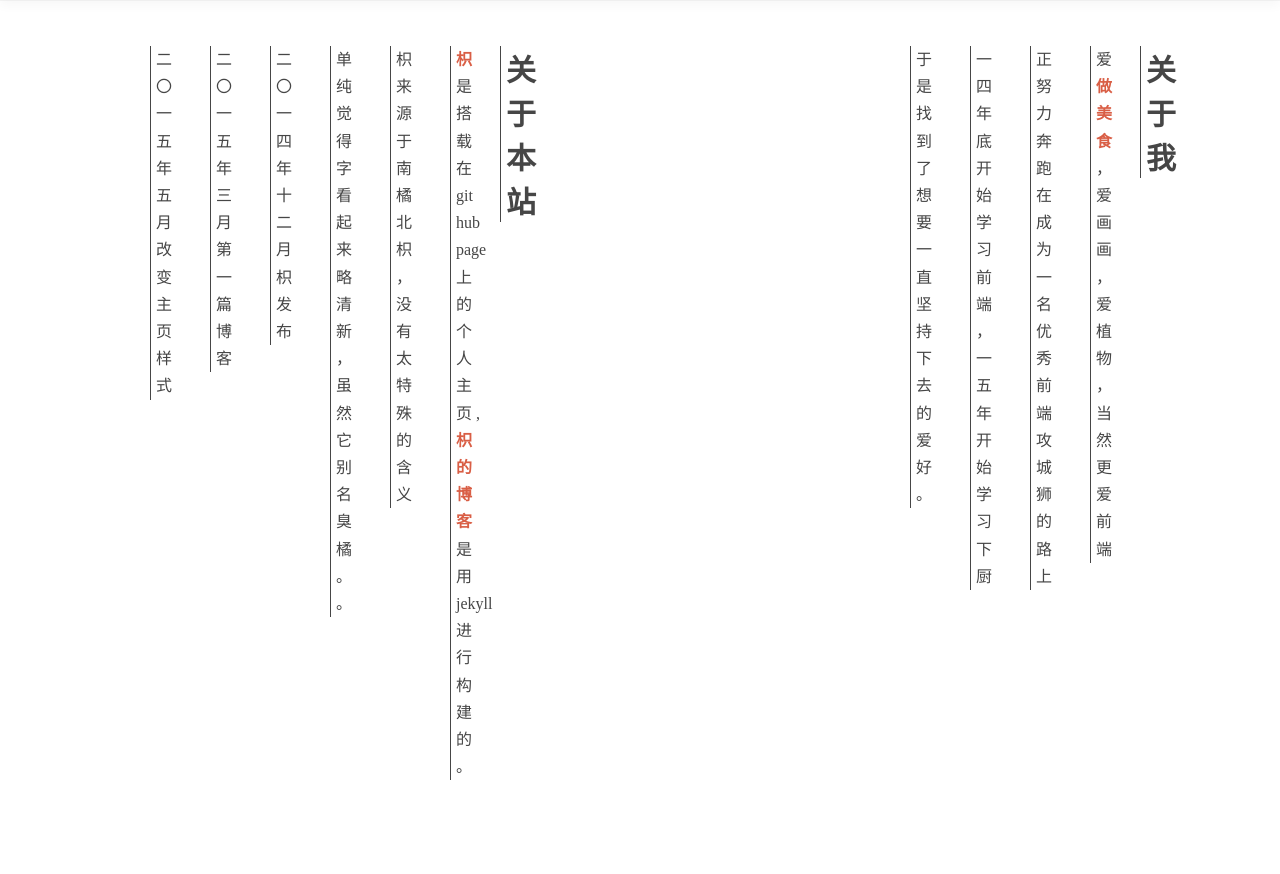
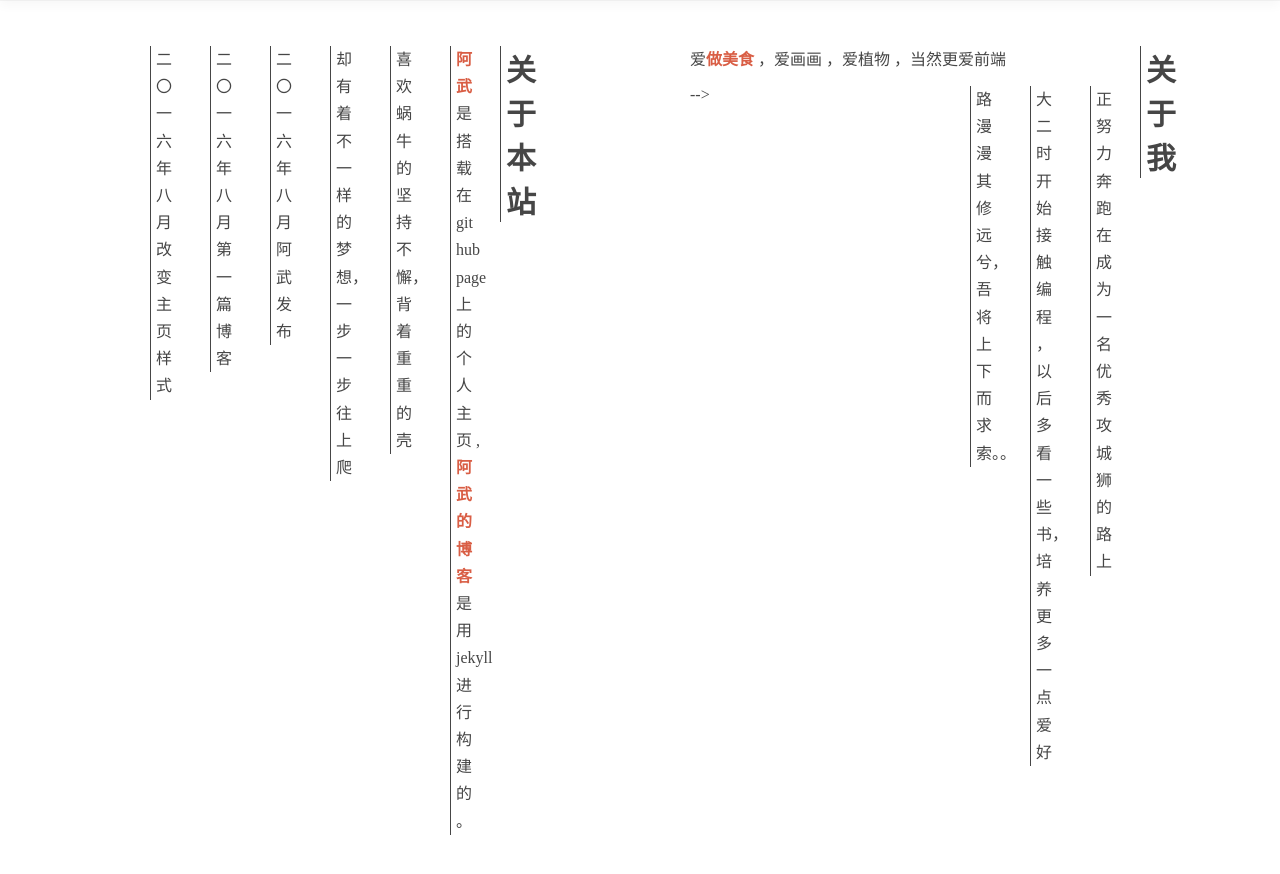
Before and after one commit to a1364533187/BigCow, a plain HTML site: page about.html in a window 1280 px wide. Shown: the part 54-928 px from the top of the page. Before the commit the page ends 884 px from the top, so only its background shows below. Drawn offline with Linux system fonts and the light colour scheme.

Commit message:
about.html 1

```diff
--- a/about.html
+++ b/about.html
@@ -21,29 +21,29 @@
     <a href="http://fiona23.github.io/"><img src="img/icon.png"></a>
     <nav>
     <ul>
-         <li><a href="http://fiona23.github.io/">首页</a></li>
+         <li><a href="https://a1364533187.github.io/BigCow/">首页</a></li>
          <!-- <li><a href="http://fiona23.github.io/gallery/">画儿</a></li> -->
-         <li><a href="http://fiona23.github.io/blog/">博客</a></li>
-         <li><a href="http://fiona23.github.io/about">关于</a></li>
+         <li><a href="https://a1364533187.github.io/wuer-sBlog/">博客</a></li>
+         <li><a href="https://a1364533187.github.io/BigCow/about.html">关于</a></li>
     </ul>
     </nav>
 </header>
 <div class="about-wrapper" data-ownuser="@fiona23">
     <section class="about-section about-site">
         <h1>关于本站</h1>
-        <p class="about-des"><a class="inline-link" href="./index.html">枳</a>是搭载在 <span class="en-vertical">git hub page</span>上的个人主页 , <a class="inline-link" href="http://fiona23.github.io/blog/"> 枳的博客</a>是用jekyll进行构建的 。</p>
-        <p class="about-des">枳来源于南橘北枳 ， 没有太特殊的含义</p>
-        <p class="about-des">单纯觉得字看起来略清新 ，虽然它别名臭橘 。 。</p>
-        <p class="about-des">二〇一四年十二月 <a href="http://fiona23.github.io">枳</a>发布</p>
-        <p class="about-des">二〇一五年三月 第一篇博客</p>
-        <p class="about-des">二〇一五年五月 改变主页样式</p>
+        <p class="about-des"><a class="inline-link" href="./index.html">阿武</a>是搭载在 <span class="en-vertical">git hub page</span>上的个人主页 , <a class="inline-link" href="https://a1364533187.github.io/wuer-sBlog/"> 阿武的博客</a>是用jekyll进行构建的 。</p>
+        <p class="about-des">喜欢蜗牛的坚持不懈，背着重重的壳</p>
+        <p class="about-des">却有着不一样的梦想，一步一步往上爬</p>
+        <p class="about-des">二〇一六年八月 <a href="https://a1364533187.github.io/BigCow/">阿武</a>发布</p>
+        <p class="about-des">二〇一六年八月 第一篇博客</p>
+        <p class="about-des">二〇一六年八月 改变主页样式</p>
     </section>
     <section class="about-section about-me">
         <h1>关于我</h1>
-        <p class="about-des">爱<a title="点击可查看我做的便当" class="inline-link" href="http://www.douban.com/photos/album/1617759034/">做美食</a> ，爱画画 ，爱植物 ，当然更爱前端</p>
-        <p class="about-des">正努力奔跑在成为一名优秀前端攻城狮的路上</p>
-        <p class="about-des">一四年底开始学习前端 ，一五年开始学习下厨</p>
-        <p class="about-des">于是找到了想要一直坚持下去的爱好 。</p>
+        <!--><!<p class="about-des">爱<a title="点击可查看我做的便当" class="inline-link" href="http://www.douban.com/photos/album/1617759034/">做美食</a> ，爱画画 ，爱植物 ，当然更爱前端</p>-->
+        <p class="about-des">正努力奔跑在成为一名优秀攻城狮的路上</p>
+        <p class="about-des">大二时开始接触编程 ，以后多看一些书，培养更多一点爱好</p>
+        <p class="about-des">路漫漫其修远兮，吾将上下而求索。。</p>
     </section>
 </div>
 <!--[if lt IE 9]>
```
